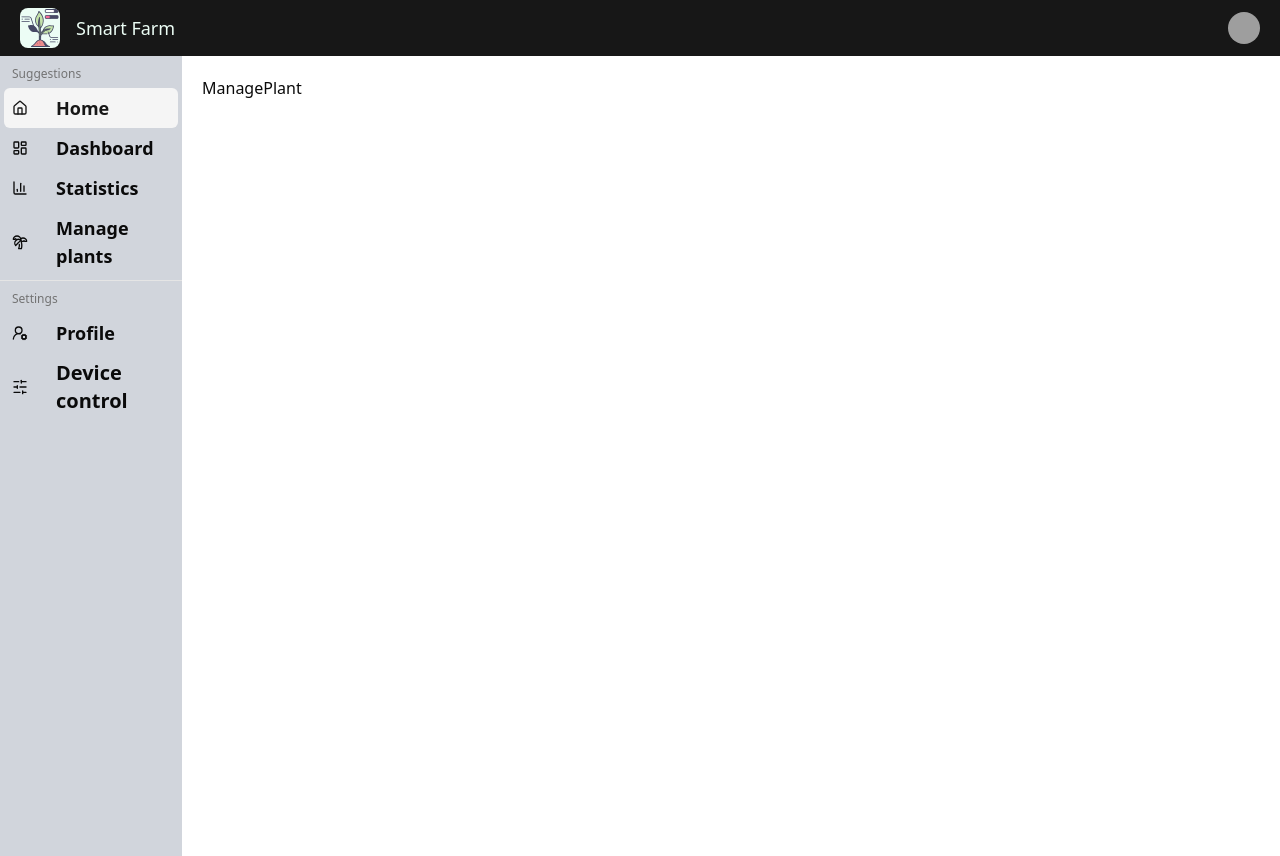
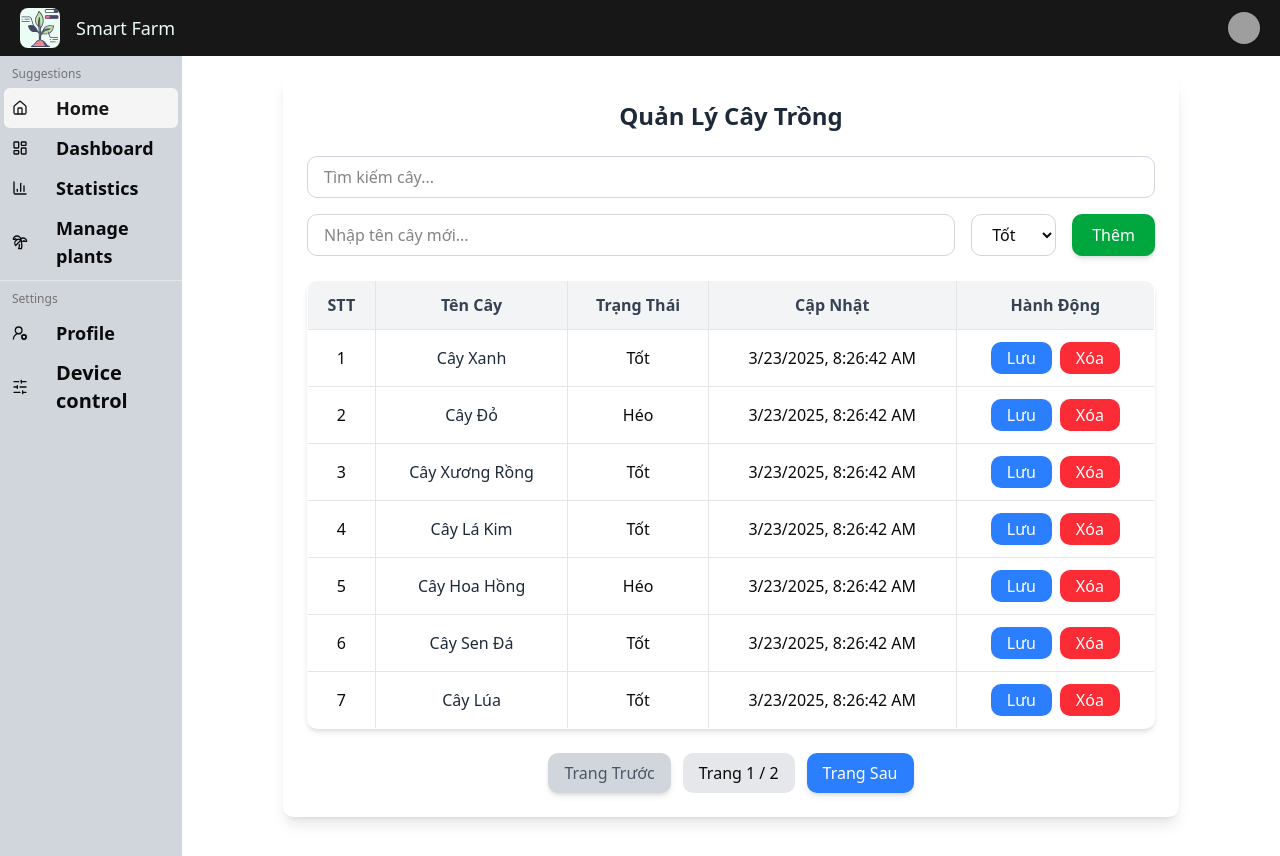
Before and after one commit to ZhangNguyen/DA_NGANH_CNPM_242, a React (Vite) app in the folder frontend/: page /manage-plant in a window 1280 px wide. Built offline with nearby package versions, Linux system fonts and the light colour scheme; no server answers; grey boxes are pictures that could not be loaded.

Commit message:
UI of manage plant

```diff
--- a/frontend/package.json
+++ b/frontend/package.json
@@ -20,6 +20,7 @@
     "class-variance-authority": "^0.7.1",
     "clsx": "^2.1.1",
     "cmdk": "1.0.0",
+    "framer-motion": "^12.6.3",
     "lucide-react": "^0.479.0",
     "react": "^19.0.0",
     "react-dom": "^19.0.0",
--- a/frontend/src/pages/public/ManagePlant.tsx
+++ b/frontend/src/pages/public/ManagePlant.tsx
@@ -1,9 +1,157 @@
-import React from 'react'
+import React, { useState } from "react";
 
 const ManagePlant = () => {
+  const [plants, setPlants] = useState([
+    { id: 1, name: "Cây Xanh", status: "Tốt", updatedAt: new Date().toLocaleString() },
+    { id: 2, name: "Cây Đỏ", status: "Héo", updatedAt: new Date().toLocaleString() },
+    { id: 3, name: "Cây Xương Rồng", status: "Tốt", updatedAt: new Date().toLocaleString() },
+    { id: 4, name: "Cây Lá Kim", status: "Tốt", updatedAt: new Date().toLocaleString() },
+    { id: 5, name: "Cây Hoa Hồng", status: "Héo", updatedAt: new Date().toLocaleString() },
+    { id: 6, name: "Cây Sen Đá", status: "Tốt", updatedAt: new Date().toLocaleString() },
+    { id: 7, name: "Cây Lúa", status: "Tốt", updatedAt: new Date().toLocaleString() },
+    { id: 8, name: "Cây Mía", status: "Héo", updatedAt: new Date().toLocaleString() },
+    { id: 9, name: "Cây Thông", status: "Tốt", updatedAt: new Date().toLocaleString() },
+    { id: 10, name: "Cây Cau", status: "Tốt", updatedAt: new Date().toLocaleString() },
+    { id: 11, name: "Cây Tre", status: "Héo", updatedAt: new Date().toLocaleString() },
+  ]);
+
+  const [search, setSearch] = useState("");
+  const [editPlant, setEditPlant] = useState<Plant | null>(null);
+  const [newPlant, setNewPlant] = useState({ name: "", status: "Tốt" });
+  const [currentPage, setCurrentPage] = useState(1);
+  const plantsPerPage = 7;
+  const totalPages = Math.ceil(plants.length / plantsPerPage);
+
+  const currentPlants = plants
+    .filter((plant) => plant.name.toLowerCase().includes(search.toLowerCase()))
+    .slice((currentPage - 1) * plantsPerPage, currentPage * plantsPerPage);
+
+  const addPlant = () => {
+    if (!newPlant.name.trim()) return;
+    setPlants([...plants, { id: plants.length + 1, name: newPlant.name.trim(), status: newPlant.status, updatedAt: new Date().toLocaleString() }]);
+    setNewPlant({ name: "", status: "Tốt" });
+  };
+
+  const removePlant = (id: number): void => {
+    setPlants(plants.filter((plant: Plant) => plant.id !== id));
+  };
+
+  interface Plant {
+    id: number;
+    name: string;
+    status: string;
+    updatedAt: string;
+  }
+
+  const updatePlant = (id: number, newName: string, newStatus: string): void => {
+    setPlants(plants.map((plant: Plant) => (plant.id === id ? { ...plant, name: newName, status: newStatus, updatedAt: new Date().toLocaleString() } : plant)));
+    setEditPlant(null);
+  };
+
+  // Functions to handle pagination
+  const handlePrevPage = () => {
+    if (currentPage > 1) {
+      setCurrentPage(currentPage - 1);
+    }
+  };
+
+  const handleNextPage = () => {
+    if (currentPage < totalPages) {
+      setCurrentPage(currentPage + 1);
+    }
+  };
+
   return (
-    <div>ManagePlant</div>
-  )
-}
+    <div className="p-6 max-w-4xl mx-auto bg-white rounded-lg shadow-lg">
+      <h2 className="text-2xl font-semibold mb-6 text-center text-gray-800">Quản Lý Cây Trồng</h2>
 
-export default ManagePlant
+      <input
+        type="text"
+        placeholder="Tìm kiếm cây..."
+        className="border border-gray-300 px-4 py-2 mb-4 rounded-lg w-full focus:outline-none focus:ring-2 focus:ring-green-500"
+        value={search}
+        onChange={(e) => setSearch(e.target.value)}
+      />
+
+      <div className="flex gap-4 mb-6">
+        <input
+          type="text"
+          placeholder="Nhập tên cây mới..."
+          className="border border-gray-300 px-4 py-2 rounded-lg w-full focus:outline-none focus:ring-2 focus:ring-green-500"
+          value={newPlant.name}
+          onChange={(e) => setNewPlant({ ...newPlant, name: e.target.value })}
+        />
+        <select
+          value={newPlant.status}
+          onChange={(e) => setNewPlant({ ...newPlant, status: e.target.value })}
+          className="border border-gray-300 px-4 py-2 rounded-lg"
+        >
+          <option value="Tốt">Tốt</option>
+          <option value="Héo">Héo</option>
+        </select>
+        <button
+          onClick={addPlant}
+          className="bg-green-600 hover:bg-green-700 text-white px-5 py-2 rounded-lg shadow-md transition"
+        >
+          Thêm
+        </button>
+      </div>
+
+      <table className="w-full border-collapse border border-gray-300 shadow-md rounded-lg overflow-hidden">
+        <thead>
+          <tr className="bg-gray-100 text-gray-700">
+            <th className="border p-3">STT</th>
+            <th className="border p-3">Tên Cây</th>
+            <th className="border p-3">Trạng Thái</th>
+            <th className="border p-3">Cập Nhật</th>
+            <th className="border p-3">Hành Động</th>
+          </tr>
+        </thead>
+        <tbody>
+          {currentPlants.map((plant, index) => (
+            <tr key={plant.id} className="text-center hover:bg-gray-50 transition">
+              <td className="border p-3">{(currentPage - 1) * plantsPerPage + index + 1}</td>
+              <td className="border p-3 font-medium text-gray-800">{plant.name}</td>
+              <td className="border p-3">
+                {editPlant?.id === plant.id ? (
+                  <select value={editPlant.status} onChange={(e) => setEditPlant({ ...editPlant, status: e.target.value })}>
+                    <option value="Tốt">Tốt</option>
+                    <option value="Héo">Héo</option>
+                  </select>
+                ) : (
+                  plant.status
+                )}
+              </td>
+              <td className="border p-3">{plant.updatedAt}</td>
+              <td className="border p-3">
+                <button onClick={() => updatePlant(plant.id, plant.name, plant.status)} className="bg-blue-500 text-white px-4 py-1 rounded-lg">Lưu</button>
+                <button onClick={() => removePlant(plant.id)} className="ml-2 bg-red-500 text-white px-4 py-1 rounded-lg">Xóa</button>
+              </td>
+            </tr>
+          ))}
+        </tbody>
+      </table>
+
+      {/* Pagination controls */}
+      <div className="mt-6 flex justify-center space-x-3">
+        <button
+          onClick={handlePrevPage}
+          disabled={currentPage === 1}
+          className={`px-4 py-2 rounded-lg shadow-md ${currentPage === 1 ? "bg-gray-300 text-gray-600" : "bg-blue-500 text-white hover:bg-blue-600"}`}
+        >
+          Trang Trước
+        </button>
+        <span className="px-4 py-2 bg-gray-200 rounded-lg">Trang {currentPage} / {totalPages}</span>
+        <button
+          onClick={handleNextPage}
+          disabled={currentPage === totalPages}
+          className={`px-4 py-2 rounded-lg shadow-md ${currentPage === totalPages ? "bg-gray-300 text-gray-600" : "bg-blue-500 text-white hover:bg-blue-600"}`}
+        >
+          Trang Sau
+        </button>
+      </div>
+    </div>
+  );
+};
+
+export default ManagePlant;
```
Also changed, not shown: package.json (added, +7 -0 lines), 2 other files (tests, documents, lock files or other folders).
